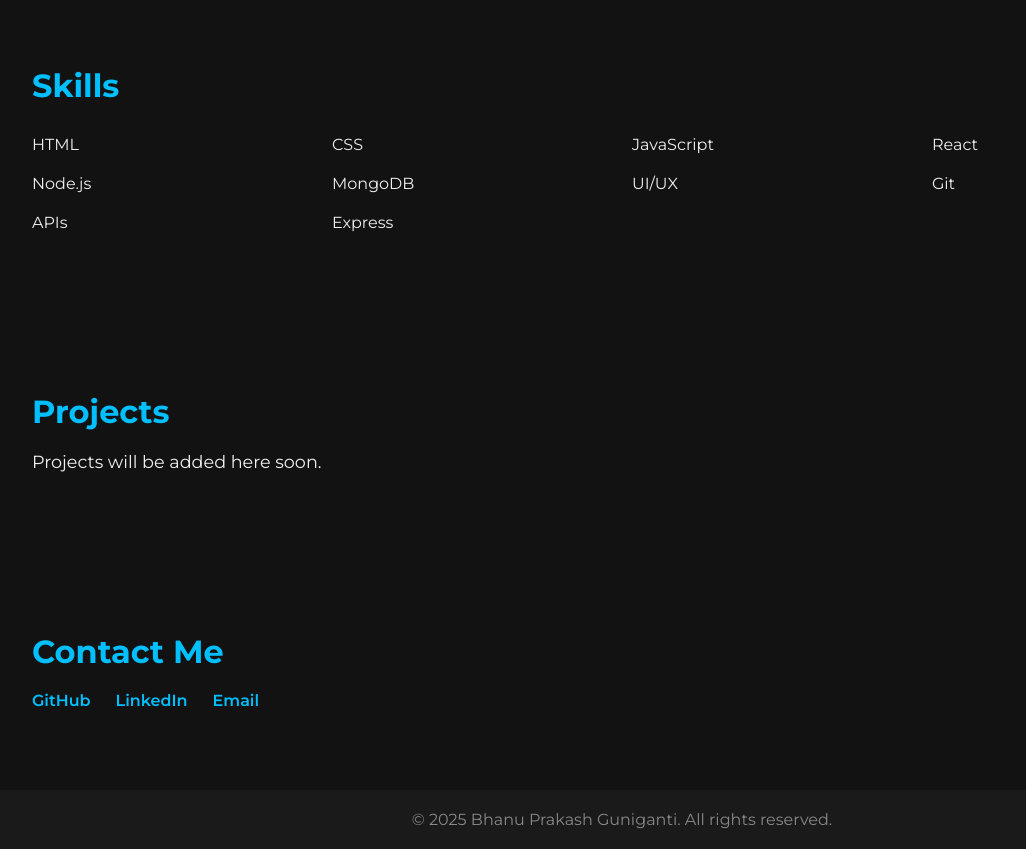
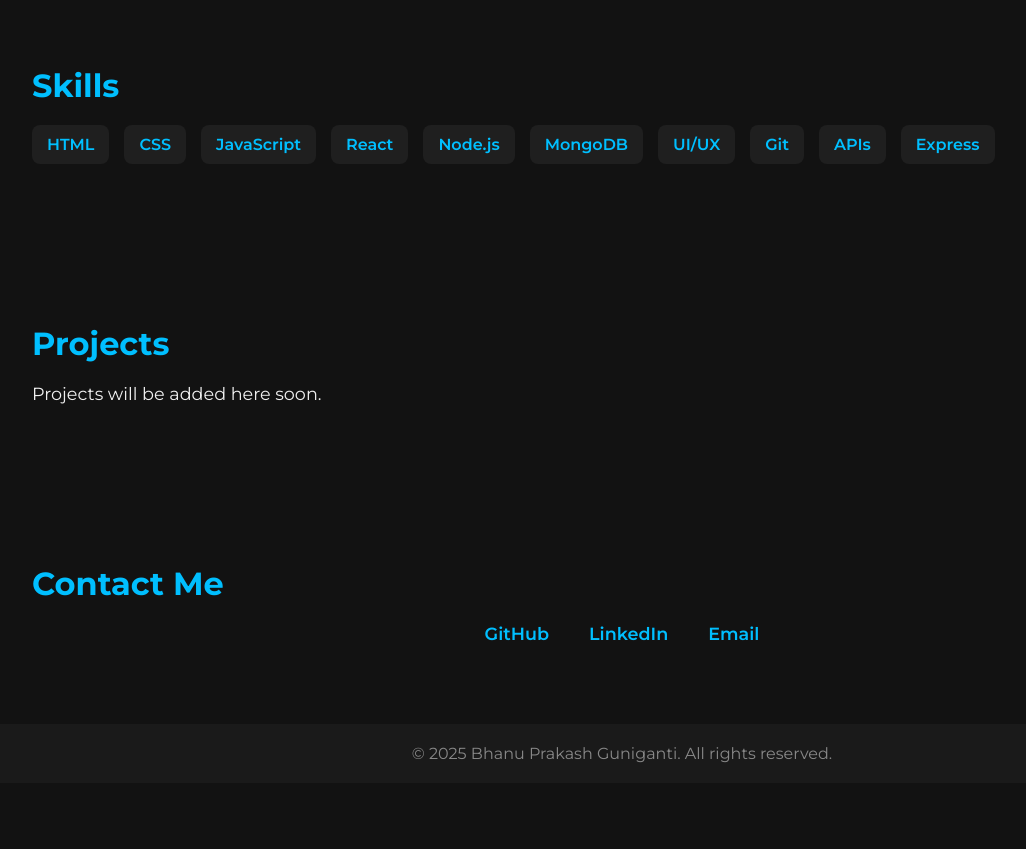
Before and after one commit to BhanuPrakash-Guniganti/personal-portfolio, a plain HTML site: page index.html in a window 1280 px wide. Shown: the part 1160-2009 px from the top of the page, without its empty margins (18-1044 px from the left). After the commit the page ends 1943 px from the top, so only its background shows below. Drawn offline with Linux system fonts and the light colour scheme.

Commit message:
Added Social Links

```diff
--- a/index.html
+++ b/index.html
@@ -36,7 +36,6 @@
   </section>
 
   <!-- Skills Section -->
-<!-- Skills Section -->
   <section id="skills">
     <h2>Skills</h2>
     <div class="skills-container">
@@ -53,7 +52,6 @@
     </div>
   </section>
 
-
   <!-- Projects Section -->
   <section id="projects">
     <h2>Projects</h2>
@@ -64,9 +62,9 @@
   <section id="contact">
     <h2>Contact Me</h2>
     <div class="contact-links">
-      <a href="https://github.com/" target="_blank">GitHub</a>
-      <a href="https://linkedin.com/" target="_blank">LinkedIn</a>
-      <a href="mailto:example@gmail.com">Email</a>
+      <a href="https://github.com/BhanuPrakash-Guniganti" target="_blank">GitHub</a>
+      <a href="https://www.linkedin.com/in/bhanu-prakash-guniganti-405856295/" target="_blank">LinkedIn</a>
+      <a href="mailto:gunigantibhanu@gmail.com">Email</a>
     </div>
   </section>
 
--- a/script.js
+++ b/script.js
@@ -12,7 +12,7 @@ function type() {
 }
 window.onload = type;
 
-// Smooth scroll polyfill for older browsers
+// Smooth scroll navigation
 document.querySelectorAll('nav ul li a').forEach(anchor => {
   anchor.addEventListener('click', function(e) {
     e.preventDefault();
--- a/style.css
+++ b/style.css
@@ -107,38 +107,27 @@ section h2 {
   font-size: 1.1rem;
 }
 
-/* Skills Section */
+/* Skills Section - Simple List */
 .skills-container {
-  display: grid;
-  grid-template-columns: repeat(auto-fit, minmax(250px, 1fr));
-  gap: 20px;
-  margin-top: 30px;
+  display: flex;
+  flex-wrap: wrap;
+  gap: 15px;
+  margin-top: 20px;
 }
 
-.skill {
+.skill-item {
   background-color: #1f1f1f;
-  padding: 15px;
-  border-radius: 10px;
+  color: #00bfff;
+  padding: 10px 15px;
+  border-radius: 8px;
+  font-weight: 600;
+  transition: transform 0.3s, background 0.3s;
+  cursor: default;
 }
 
-.skill span {
-  display: block;
-  margin-bottom: 8px;
-  font-weight: 600;
-}
-
-.bar {
-  width: 100%;
-  height: 8px;
-  background-color: #333;
-  border-radius: 5px;
-}
-
-.progress {
-  height: 8px;
-  background-color: #00bfff;
-  border-radius: 5px;
-  transition: width 1s ease-in-out;
+.skill-item:hover {
+  transform: scale(1.1);
+  background-color: #0095d1;
 }
 
 /* Projects Section */
@@ -149,7 +138,8 @@ section h2 {
 /* Contact Section */
 .contact-links {
   display: flex;
-  gap: 25px;
+  justify-content: center; /* horizontal layout */
+  gap: 40px;
   margin-top: 20px;
 }
 
@@ -157,11 +147,13 @@ section h2 {
   color: #00bfff;
   text-decoration: none;
   font-weight: 600;
-  transition: color 0.3s;
+  font-size: 1.1rem;
+  transition: color 0.3s, transform 0.3s;
 }
 
 .contact-links a:hover {
   color: #0095d1;
+  transform: scale(1.1);
 }
 
 /* Footer */
```
Lines whose indentation alone changed are shown as unchanged.
